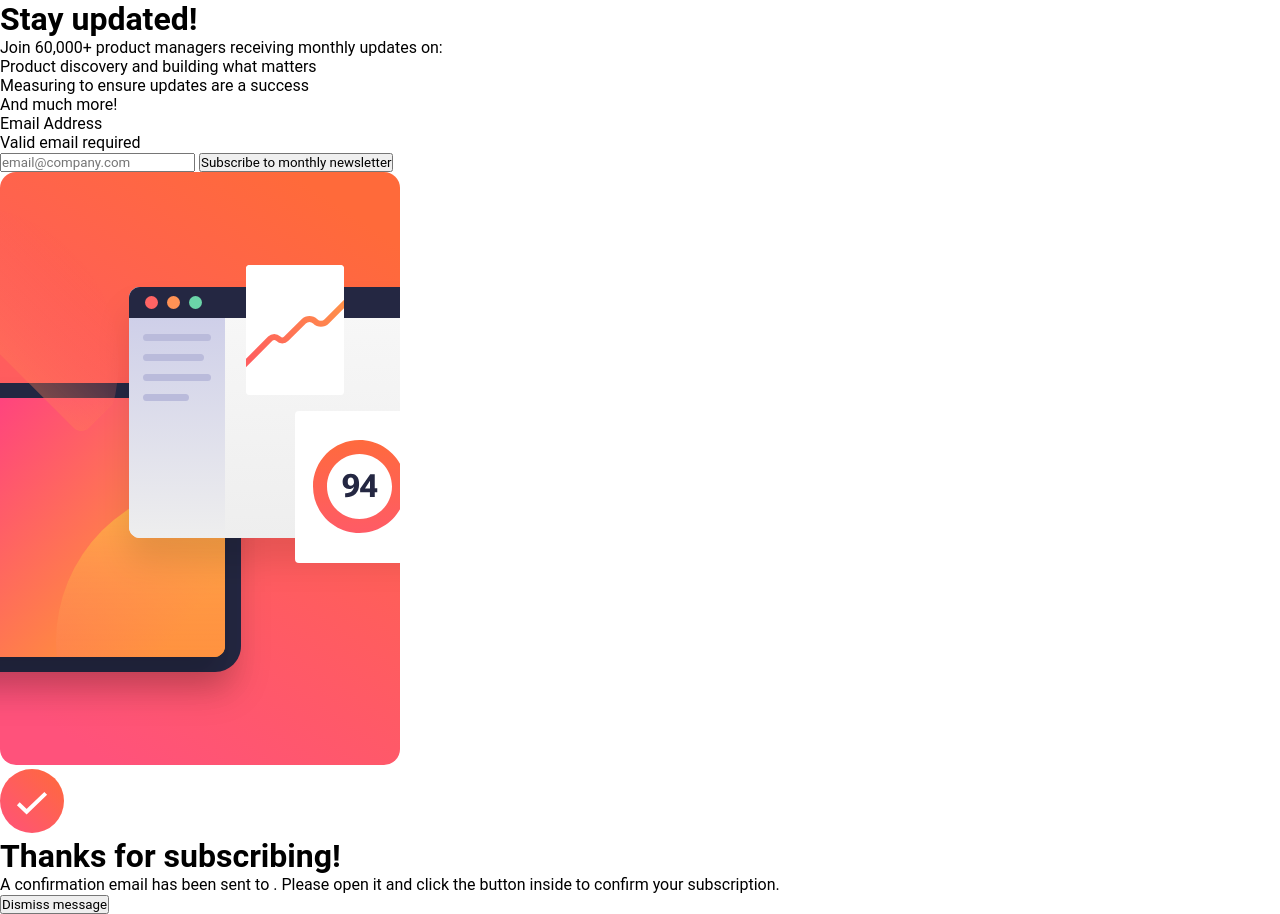
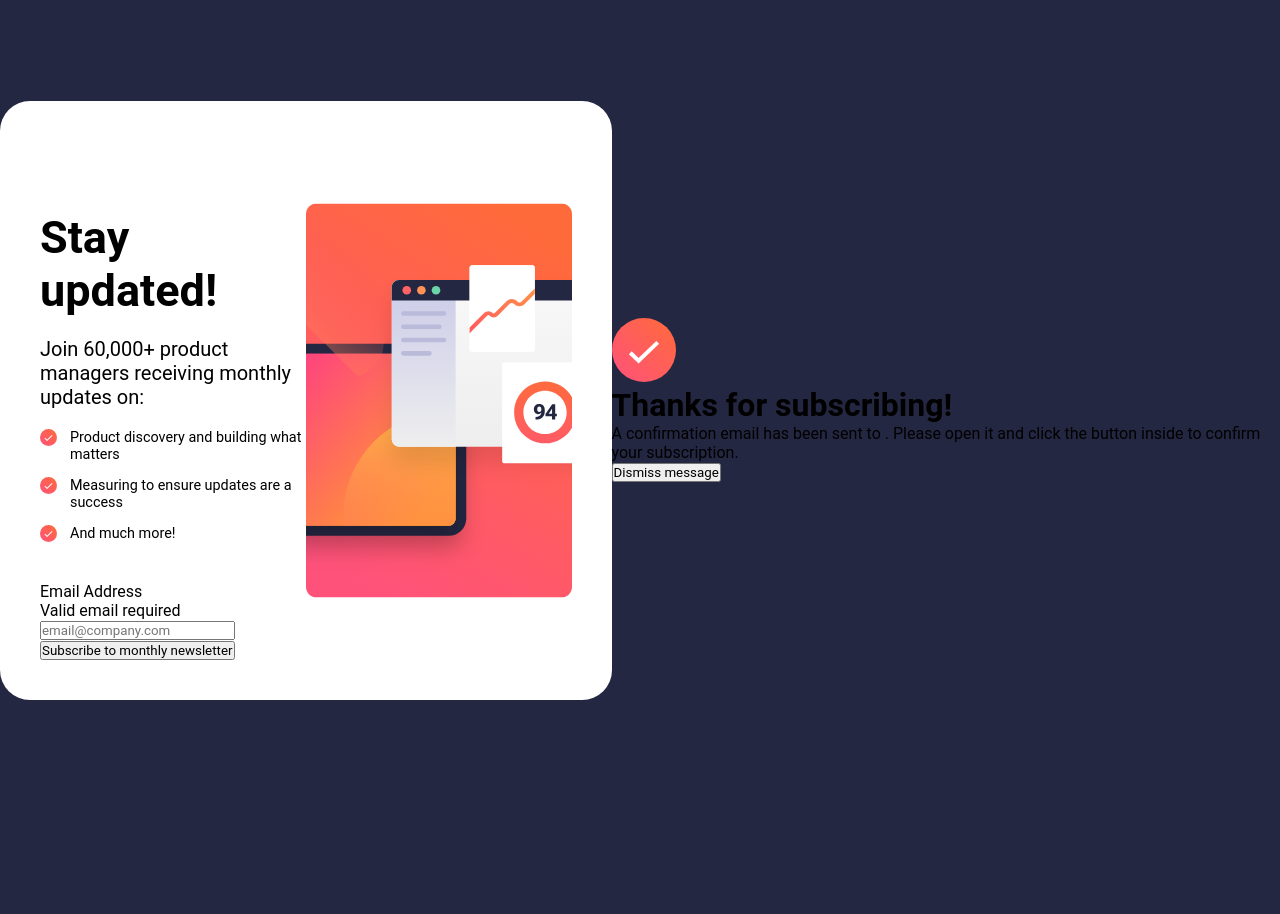
Before and after one commit to zein1234/sign-up-form.github.io, a plain HTML site: page index.html in a window 1280 px wide. After the commit the page ends 800 px from the top, so only its background shows below. Drawn offline with Linux system fonts and the light colour scheme; a script that the page names is missing.

Commit message:
added the scc for the first left side and right without the form styling

```diff
--- a/assets/style/style.css
+++ b/assets/style/style.css
@@ -19,3 +19,58 @@
   --font-size: 16px;
   --font-family:  [Roboto](https://fonts.google.com/specimen/Roboto);
 }
+
+body{
+  display: flex;
+  align-items: center;
+  justify-content: center;
+  min-height:100vh;
+
+  background-color: var(--Dark-Slate-Grey);
+
+}
+.container{
+  display: flex;
+  width: 700px;
+  background-color:white;
+  padding:40px;
+  border-radius:30px;
+}
+
+.left-container{
+  width: 50%;
+}
+.right-container{
+  width:50%;
+}
+.right-container img {
+  width: 100%;
+  height: 100%;
+
+}
+.left-container-heading{
+  font-size: 45px;
+  font-weight: 700;
+  margin-top: 70px;
+}
+
+.left-container-text{
+  margin-top: 20px;
+  font-size: 20px;
+}
+.left-container-list{
+  list-style: none;
+  font-size: 0.9rem;
+  margin-top: 20px;
+}
+.left-container-list li{
+  background-image: url(/assets/images/icon-success.svg);
+  background-repeat: no-repeat;
+  background-size: auto 17px;
+  padding-left: 30px;
+  margin: 14px 0;
+}
+.left-container-form{
+  width:300px;
+  margin-top:40px;
+}
```
